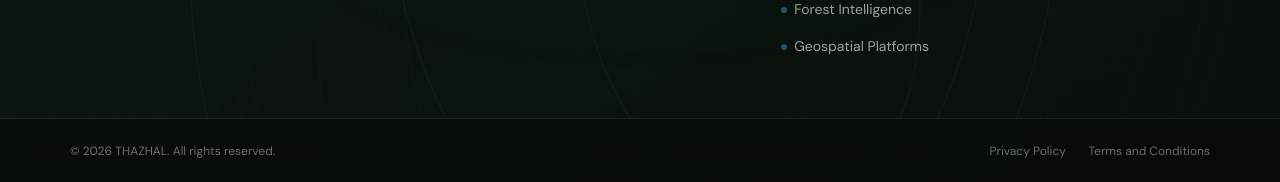
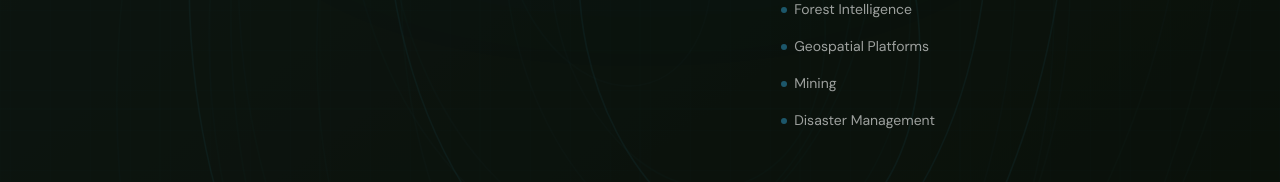
Before and after one commit to Boopathy008/thazhal, a React (Vite) app: page /blog in a window 1280 px wide. Shown: the part 2300-2482 px from the top of the page. Built offline with nearby package versions, Linux system fonts and the light colour scheme; no server answers; a web font is replaced by a local one.

Commit message:
Add Mining and Disaster Management solutions to nav and home page cards

```diff
--- a/src/data/content.ts
+++ b/src/data/content.ts
@@ -146,13 +146,47 @@ export const solutions: Detail[] = [
     ],
     related: ['/products/swoad', '/solutions/environmental-monitoring'],
   },
+  {
+    kind: 'solution', slug: 'mining', name: 'Mining', variant: 1, image: '/images/infrastructure-monitoring.jpg',
+    tagline: 'Satellite-driven intelligence for safe and sustainable mining operations.',
+    summary: 'Monitor active mine sites, track surface deformation, assess environmental impact and support compliance with space-based analytics.',
+    overview: [
+      'Mining intelligence uses high-resolution satellite imagery and SAR-based deformation mapping to provide continuous visibility over active quarries, open-pit mines and tailing storage facilities.',
+      'These are general solution areas. Specific capabilities are scoped with each organisation.',
+    ],
+    uses: ['Mine pit boundary and volume change monitoring', 'Surface subsidence and deformation mapping', 'Dust, erosion and sediment plume tracking', 'Environmental compliance and reclamation assessment'],
+    benefits: ['Wide-area surveillance without ground-team risk', 'Objective spatial evidence for regulatory reporting', 'Early detection of structural or environmental anomalies'],
+    steps,
+    faqs: [
+      { q: 'What kind of mines can be monitored?', a: 'Open-pit, quarry and underground (surface-expression) operations can be assessed, subject to site-specific scoping.' },
+      { q: 'Can it support environmental compliance?', a: 'Yes. Spatial change detection and vegetation/soil indices can support compliance monitoring and rehabilitation assessment.' },
+    ],
+    related: ['/solutions/environmental-monitoring', '/solutions/infrastructure-monitoring'],
+  },
+  {
+    kind: 'solution', slug: 'disaster-management', name: 'Disaster Management', variant: 2, image: '/images/environmental-monitoring.jpg',
+    tagline: 'Rapid geospatial response for preparedness, relief and recovery.',
+    summary: 'Map flood extents, landslide zones, cyclone damage and wildfire burns to support emergency response, recovery planning and risk reduction.',
+    overview: [
+      'Disaster Management leverages multi-sensor satellite data to deliver rapid damage assessments and situational awareness across floods, landslides, wildfires and cyclone events.',
+      'These are general solution areas. Specific capabilities are scoped with each organisation.',
+    ],
+    uses: ['Flood inundation and damage extent mapping', 'Landslide initiation zone and run-out assessment', 'Cyclone and storm surge impact delineation', 'Wildfire burn scar and recovery monitoring'],
+    benefits: ['Near-real-time spatial intelligence during crises', 'Cloud-penetrating SAR imaging through storms', 'Evidence base for relief prioritisation and recovery planning'],
+    steps,
+    faqs: [
+      { q: 'How quickly can assessments be delivered?', a: 'Rapid assessment products can typically be generated within hours of satellite acquisition, subject to imagery availability.' },
+      { q: 'What disaster types are covered?', a: 'Floods, landslides, cyclones, wildfires and earthquakes are key areas, with scope agreed per event and organisation.' },
+    ],
+    related: ['/solutions/environmental-monitoring', '/solutions/forest-intelligence'],
+  },
 ]
 
 export const details = [...products, ...solutions]
 export const pathOf = (d: Detail) => `/${d.kind === 'product' ? 'products' : 'solutions'}/${d.slug}`
 
 const productIcons = ['Layers', 'Thermometer', 'Flame']
-const solutionIcons = ['Activity', 'Building2', 'Trees', 'Layers']
+const solutionIcons = ['Activity', 'Building2', 'Trees', 'Layers', 'Mountain', 'AlertTriangle']
 
 export const nav = {
   products: products.map((p, i) => ({ label: p.name, to: pathOf(p), desc: p.tagline, icon: productIcons[i] || 'Layers' })),
```
